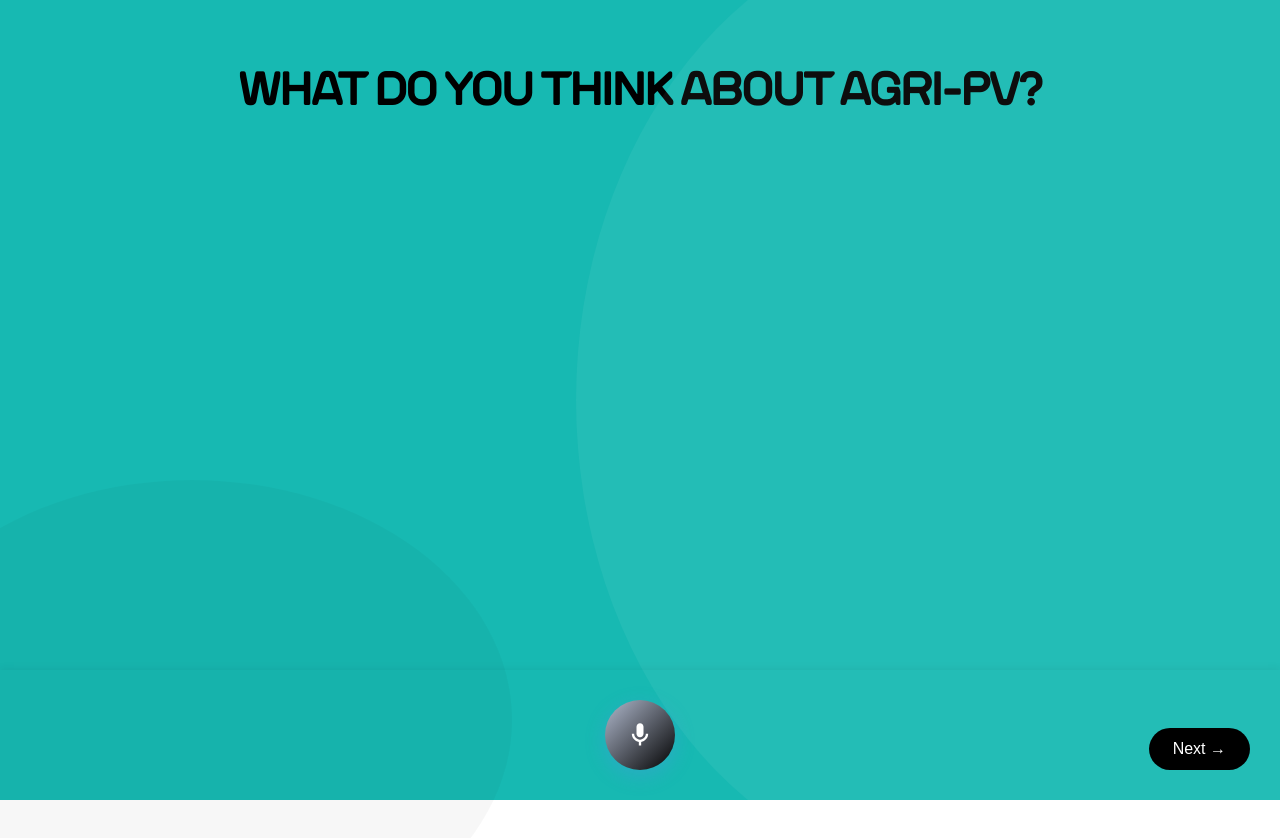
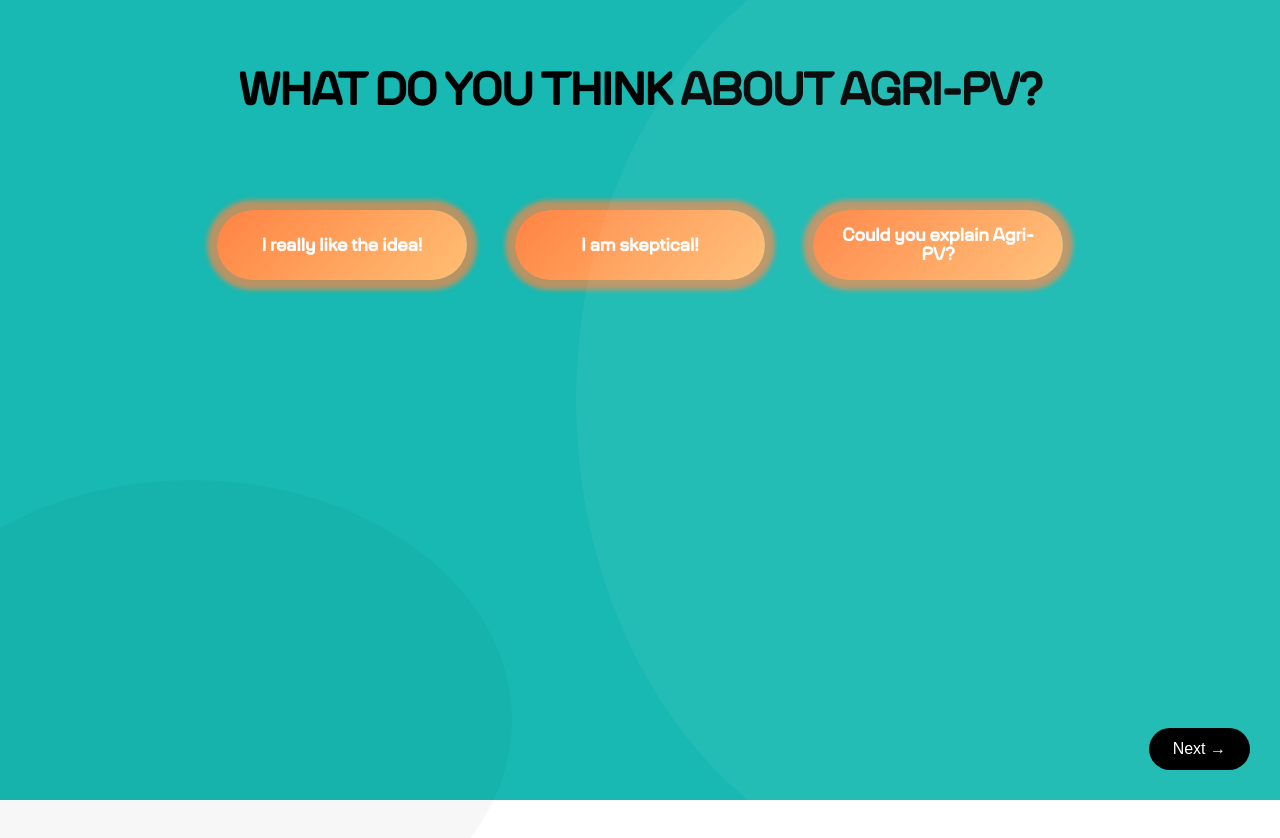
Before and after one commit to shivam-sg07/futurium-chatbot, a React (Create React App) app: page /chat in a window 1280 px wide. Shown: the top 838 px of the page. Built offline with nearby package versions, Linux system fonts and the light colour scheme.

Commit message:
add default options + chatgpt connection + styling

```diff
--- a/src/components/ChatScreen.css
+++ b/src/components/ChatScreen.css
@@ -359,6 +359,64 @@ html, body {
   }
 }
 
+/* ===== DEFAULT OPTIONS CONTAINER ===== */
+.options-container {
+  padding: 2rem;
+  text-align: center;
+  background: transparent;
+  border-radius: 15px;
+  margin: 1rem;
+  box-shadow: none;
+}
+
+.options-buttons {
+  display: flex;
+  flex-direction: row;
+  gap: 3rem;
+  max-width: 100%;
+  margin: 0 auto;
+  justify-content: center;
+}
+
+.option-button {
+  display: flex;
+  align-items: center;
+  justify-content: center;
+  padding: 1rem 1.3rem;
+  background: linear-gradient(135deg, #ff8343 0%, #ffbf74 100%);
+  color: white;
+  border: none;
+  border-radius: 40px;
+  cursor: pointer;
+  font-size: 1.2rem;
+  font-weight: 600;
+  font-family: 'FuturiumType', sans-serif;
+  transition: all 0.3s ease;
+  box-shadow: 0 0 5px 10px rgba(255, 131, 67, 0.7);
+  text-align: center;
+  flex: 1;
+  max-width: 250px;
+}
+
+.option-button:hover {
+  transform: translateY(-3px);
+  box-shadow: 0 6px 20px rgba(255, 131, 67, 0.4);
+}
+
+.option-button:active {
+  transform: translateY(-1px);
+}
+
+.option-button:disabled {
+  opacity: 0.6;
+  cursor: not-allowed;
+  transform: none;
+}
+
+.option-text {
+  flex: 1;
+}
+
 /* ===== BUTTON WAVEFORM (when recording) ===== */
 .button-waveform {
   display: flex;
--- a/src/components/ChatScreen.jsx
+++ b/src/components/ChatScreen.jsx
@@ -3,16 +3,86 @@ import { useNavigate } from 'react-router-dom';
 import './ChatScreen.css';
 
 const questions = [
-  "WHAT DO YOU THINK ABOUT AGRI-PV?",
-  "WOULD YOU LIKE TO SEE AGRI-PV IN YOUR REGION?",
-  "DO YOU THINK AGRI-PV IS GOOD FOR FARMERS?",
-  "WOULD YOU SUPPORT AGRI-PV ON FARMLAND YOU KNOW?",
-  "WHAT BENEFITS DO YOU SEE IN COMBINING AGRICULTURE WITH SOLAR?",
-  "HOW DO YOU FEEL ABOUT MIXING FARMING AND SOLAR PANELS?",
-  "WHAT BENIFITS DO YOU EXPECT FROM AGRI-PV?",
-  "WHAT WORRIES YOU ABOUT AGRI-PV",
-  "WHAT SURPRISED YOU IN THIS EXHIBIT AND SIMULATIONS?",
-  "WHAT PART OF THIS DISPLAY INTERESTS YOU THE MOST?"
+  {
+    question: "WHAT DO YOU THINK ABOUT AGRI-PV?",
+    options: [
+      "I really like the idea!",
+      "I am skeptical!",
+      "Could you explain Agri-PV?"
+    ]
+  },
+  {
+    question: "WOULD YOU LIKE TO SEE AGRI-PV IN YOUR REGION?",
+    options: [
+      "I really like the idea!",
+      "I am skeptical!",
+      "Could you explain Agri-PV?"
+    ]
+  },
+  {
+    question: "DO YOU THINK AGRI-PV IS GOOD FOR FARMERS?",
+    options: [
+      "I really like the idea!",
+      "I am skeptical!",
+      "Could you explain Agri-PV?"
+    ]
+  },
+  {
+    question: "WOULD YOU SUPPORT AGRI-PV ON FARMLAND YOU KNOW?",
+    options: [
+      "I really like the idea!",
+      "I am skeptical!",
+      "Could you explain Agri-PV?"
+    ]
+  },
+  {
+    question: "WHAT BENEFITS DO YOU SEE IN COMBINING AGRICULTURE WITH SOLAR?",
+    options: [
+      "I really like the idea!",
+      "I am skeptical!",
+      "Could you explain Agri-PV?"
+    ]
+  },
+  {
+    question: "HOW DO YOU FEEL ABOUT MIXING FARMING AND SOLAR PANELS?",
+    options: [
+      "I really like the idea!",
+      "I am skeptical!",
+      "Could you explain Agri-PV?"
+    ]
+  },
+  {
+    question: "WHAT BENEFITS DO YOU EXPECT FROM AGRI-PV?",
+    options: [
+      "I really like the idea!",
+      "I am skeptical!",
+      "Could you explain Agri-PV?"
+    ]
+  },
+  {
+    question: "WHAT WORRIES YOU ABOUT AGRI-PV?",
+    options: [
+      "I really like the idea!",
+      "I am skeptical!",
+      "Could you explain Agri-PV?"
+    ]
+  },
+  {
+    question: "WHAT SURPRISED YOU IN THIS EXHIBIT AND SIMULATIONS?",
+    options: [
+      "I really like the idea!",
+      "I am skeptical!",
+      "Could you explain Agri-PV?"
+    ]
+  },
+  {
+    question: "WHAT PART OF THIS DISPLAY INTERESTS YOU THE MOST?",
+    options: [
+      "I really like the idea!",
+      "I am skeptical!",
+      "Could you explain Agri-PV?"
+    ]
+  }
 ];
 
 function ChatScreen() {
@@ -20,6 +90,7 @@ function ChatScreen() {
   const [isRecording, setIsRecording] = useState(false);
   const [isProcessing, setIsProcessing] = useState(false);
   const [questionIndex, setQuestionIndex] = useState(0);
+  const [conversationStarted, setConversationStarted] = useState(false);
   const navigate = useNavigate();
 
   const mediaRecorderRef = useRef(null);
@@ -32,10 +103,23 @@ function ChatScreen() {
     messagesEndRef.current?.scrollIntoView({ behavior: 'smooth' , block: 'nearest'});
   }, [messages]);
 
+  const handleOptionSelect = (option) => {
+    const userMessage = {
+      type: 'user',
+      text: option,
+      timestamp: new Date()
+    };
+    setMessages([userMessage]);
+    setConversationStarted(true);
+
+    sendToChatGPT(option, true);
+  };
+
   const handleNext = () => {
     if (questionIndex < questions.length - 1) {
       setQuestionIndex(questionIndex + 1);
       setMessages([]); // Clear messages for new question
+      setConversationStarted(false);
     } else {
       navigate('/thank-you'); // Navigate to thank you page after last question
     }
@@ -84,13 +168,34 @@ function ChatScreen() {
       };
       setMessages(prev => [...prev, userMessage]);
 
-      sendToChatGPT(simulatedText);
+      sendToChatGPT(simulatedText, false);
     }, 1500);
   };
 
-  const sendToChatGPT = async (userText) => {
+  const sendToChatGPT = async (userText, isFirstMessage) => {
     try {
       const apiKey = process.env.REACT_APP_OPENAI_API_KEY || 'YOUR_OPENAI_API_KEY';
+
+      const conversationHistory = [
+        {
+          role: 'system',
+          content: `You are a helpful assistant collecting feedback about Agri-PV technology.
+                   The current question being discussed is: "${currentQuestion.question}".
+                   Keep responses concise and friendly.`
+        }
+      ];
+
+      messages.forEach(msg => {
+        conversationHistory.push({
+          role: msg.type === 'user' ? 'user' : 'assistant',
+          content: msg.text
+        });
+      });
+
+      conversationHistory.push({
+        role: 'user',
+        content: userText
+      });
 
       const response = await fetch('https://api.openai.com/v1/chat/completions', {
         method: 'POST',
@@ -100,16 +205,7 @@ function ChatScreen() {
         },
         body: JSON.stringify({
           model: 'gpt-3.5-turbo',
-          messages: [
-            {
-              role: 'system',
-              content: 'You are a helpful assistant collecting feedback about Agri-PV technology. Keep responses concise and friendly.'
-            },
-            {
-              role: 'user',
-              content: userText
-            }
-          ],
+          messages: conversationHistory,
           max_tokens: 150
         })
       });
@@ -141,8 +237,26 @@ function ChatScreen() {
     <div className="chat-container">
       {/* Header */}
       <div className="chat-header">
-        <h1 className="chat-title">{currentQuestion}</h1>
+        <h1 className="chat-title">{currentQuestion.question}</h1>
       </div>
+
+      {/* default options if conversation hasn't started yet*/}
+      {!conversationStarted && (
+        <div className="options-container">
+          <div className="options-buttons">
+            {currentQuestion.options.map((option, index) => (
+              <button
+                key={index}
+                className="option-button"
+                onClick={() => handleOptionSelect(option)}
+                disabled={isProcessing}
+              >{option}
+              </button>
+            ))}
+          </div>
+        </div>
+      )}
+
 
       {/* Messages Area */}
       <div className="messages-container">
@@ -201,7 +315,8 @@ function ChatScreen() {
       </div>
 
       {/* Recording Button */}
-      <div className="recording-section">
+      {conversationStarted && (
+        <div className="recording-section">
         <button
           className={`record-button ${isRecording ? 'recording' : ''}`}
           onClick={isRecording ? stopRecording : startRecording}
@@ -229,7 +344,7 @@ function ChatScreen() {
           )}
         </button>
       </div>
-
+      )}
       {/* Next Button */}
       <button
         className="next-button"
```
Also changed, not shown: 1 other file (tests, documents, lock files or other folders).
